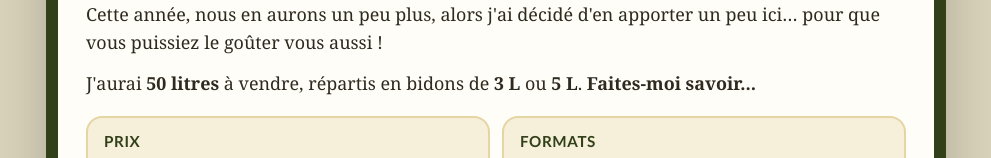
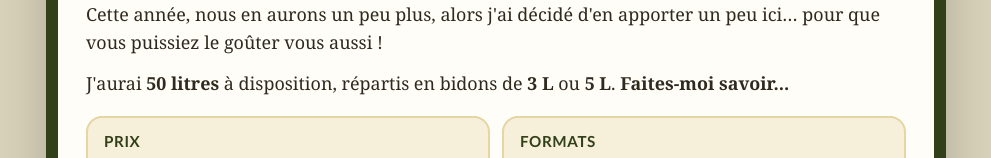
Before and after one commit to michel-98/Olio-Bitetto, a plain HTML site: page draft-olio/index.html in a window 1280 px wide. Shown: the part 973-1131 px from the top of the page, without its empty margins (144-1135 px from the left). Drawn offline with Linux system fonts and the light colour scheme.

Commit message:
Replace 'for sale' with 'available' in all languages

```diff
--- a/draft-olio/index.html
+++ b/draft-olio/index.html
@@ -184,7 +184,7 @@
           { text: "Salut, c'est moi l'année dernière, en train de récolter les olives.", hello: true },
           { text: `Ce sont les olives de ma terre, <strong>Bitetto (BA) ${flag}</strong>, d'où vient notre délicieuse huile d'olive extra vierge.` },
           { text: "Cette année, nous en aurons un peu plus, alors j'ai décidé d'en apporter un peu ici… pour que vous puissiez le goûter vous aussi !" },
-          { text: "J'aurai <strong>50 litres</strong> à vendre, répartis en bidons de <strong>3 L</strong> ou <strong>5 L</strong>. <strong>Faites-moi savoir...</strong>" }
+          { text: "J'aurai <strong>50 litres</strong> à disposition, répartis en bidons de <strong>3 L</strong> ou <strong>5 L</strong>. <strong>Faites-moi savoir...</strong>" }
         ],
         priceLabel: "Prix",
         literWord: "litre",
@@ -202,7 +202,7 @@
           { text: "Ciao, questo sono io l'anno scorso, mentre raccolgo le olive.", hello: true },
           { text: `Queste sono le olive della mia terra, <strong>Bitetto (BA) ${flag}</strong>, da dove produciamo un olio extravergine di oliva buonissimo.` },
           { text: "Quest'anno ne avremo un po' di più, quindi ho deciso di portarne un po' anche qui… così potete provarlo anche voi!" },
-          { text: "Avrò <strong>50 litri</strong> da vendere, divisi in lattine da <strong>3L</strong> o <strong>5L</strong> l'una. <strong>Fatemi sapere...</strong>" }
+          { text: "Avrò <strong>50 litri</strong> disponibili, divisi in lattine da <strong>3L</strong> o <strong>5L</strong> l'una. <strong>Fatemi sapere...</strong>" }
         ],
         priceLabel: "Prezzo",
         literWord: "litro",
@@ -220,7 +220,7 @@
           { text: "Hallo, das bin ich letztes Jahr bei der Olivenernte.", hello: true },
           { text: `Das sind die Oliven meiner Heimat, <strong>Bitetto (BA) ${flag}</strong>, wo wir ein sehr gutes natives Olivenöl extra herstellen.` },
           { text: "Dieses Jahr haben wir etwas mehr, also habe ich beschlossen, auch etwas hierher mitzubringen… damit ihr es auch probieren könnt!" },
-          { text: "Ich werde <strong>50 Liter</strong> verkaufen, aufgeteilt in Kanister zu <strong>3 L</strong> oder <strong>5 L</strong>. <strong>Gebt mir Bescheid...</strong>" }
+          { text: "Ich werde <strong>50 Liter</strong> zur Verfügung haben, aufgeteilt in Kanister zu <strong>3 L</strong> oder <strong>5 L</strong>. <strong>Gebt mir Bescheid...</strong>" }
         ],
         priceLabel: "Preis",
         literWord: "Liter",
@@ -238,7 +238,7 @@
           { text: "Hi, this is me last year, harvesting olives.", hello: true },
           { text: `These are the olives from my hometown, <strong>Bitetto (BA) ${flag}</strong>, where we produce a truly delicious extra virgin olive oil.` },
           { text: "This year we'll have a bit more, so I decided to bring some here too… so you can try it as well!" },
-          { text: "I will have <strong>50 liters</strong> for sale, divided into <strong>3L</strong> or <strong>5L</strong> tins. <strong>Let me know...</strong>" }
+          { text: "I will have <strong>50 liters</strong> available, divided into <strong>3L</strong> or <strong>5L</strong> tins. <strong>Let me know...</strong>" }
         ],
         priceLabel: "Price",
         literWord: "liter",
```
Also changed, not shown: draft-olio/locandina.html (+1 -1 lines), index.html (+4 -4 lines).
